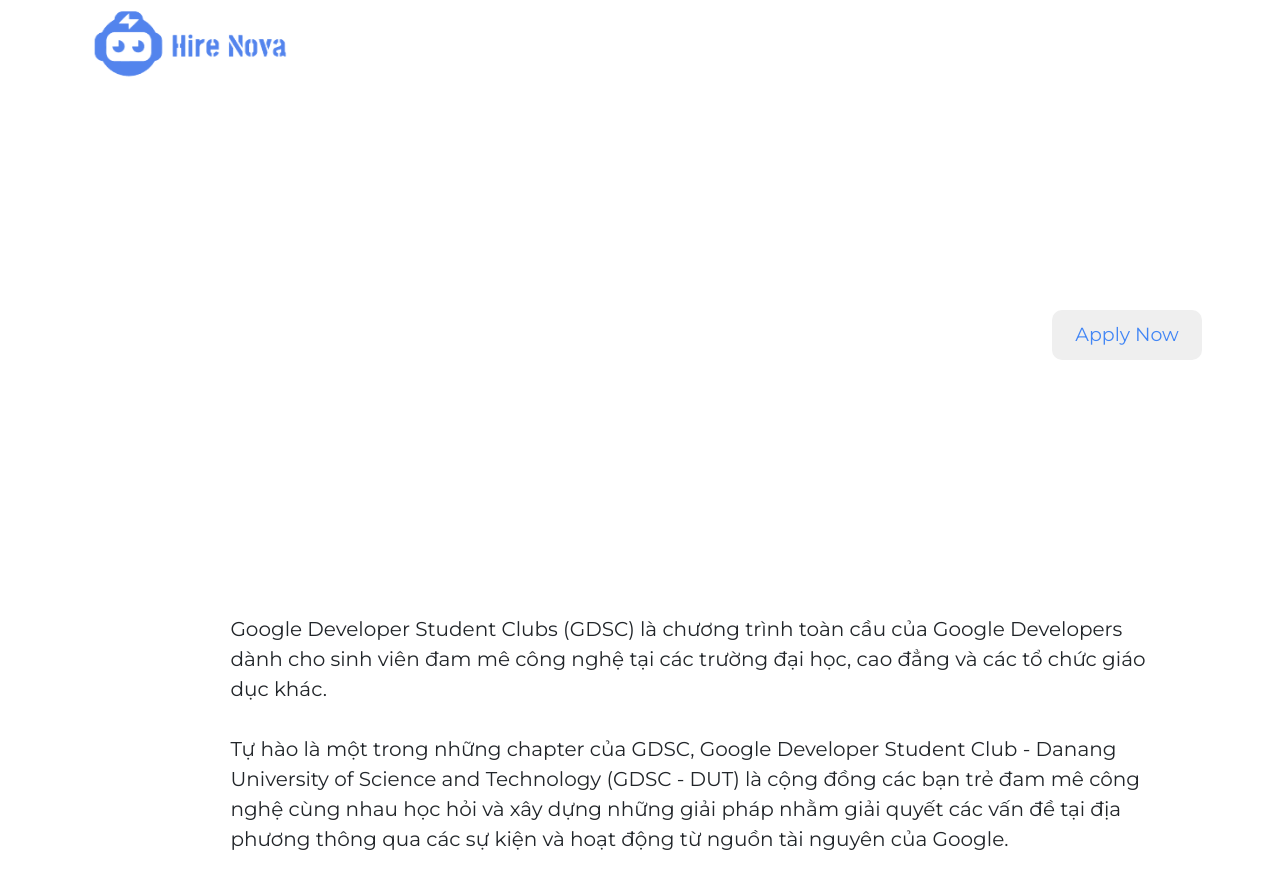
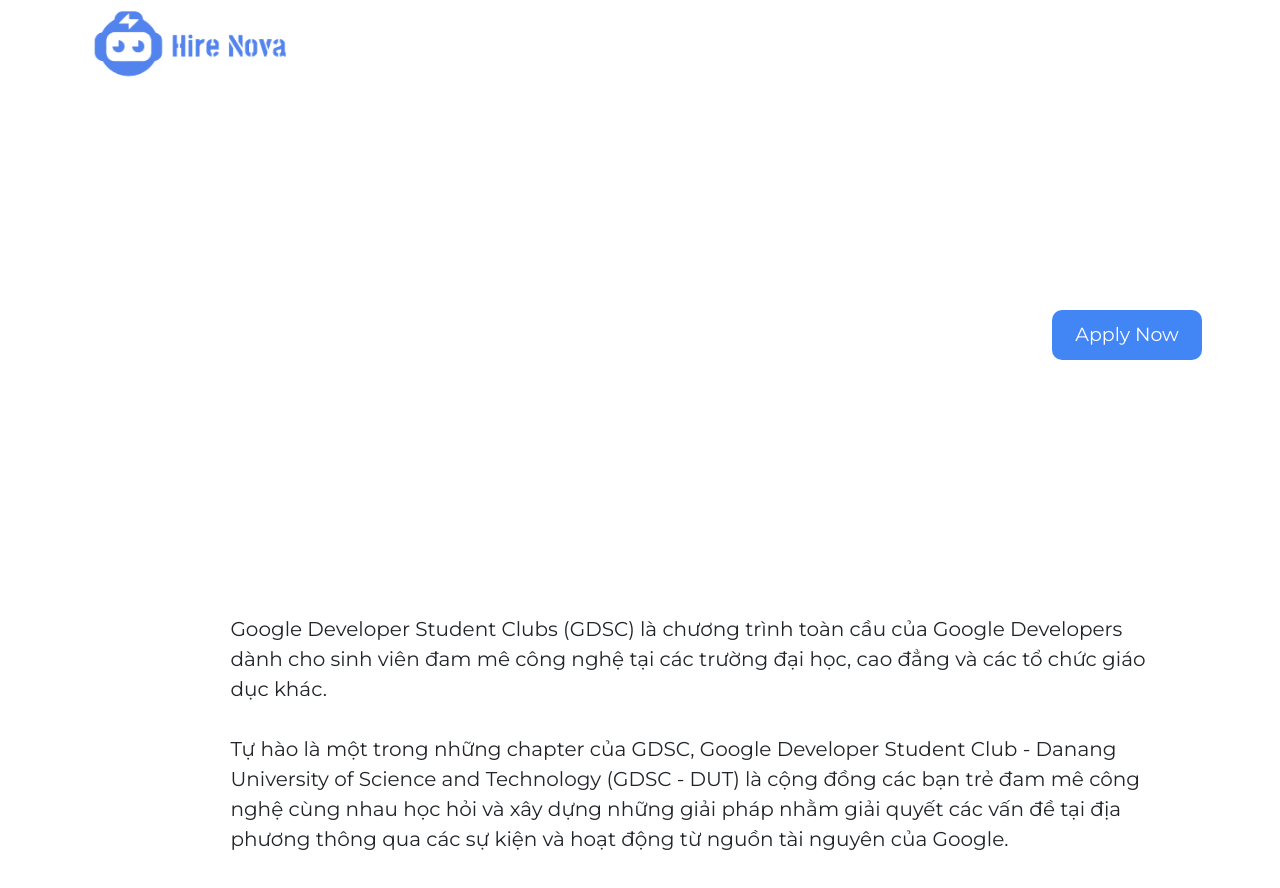
Before and after one commit to meishenry/HireNova, a plain HTML site: page JobDescription(notApply)/JobDescription(notApply).html in a window 1280 px wide. In both pictures the pointer is over the button "Apply Now". Shown: the top 888 px of the page. Drawn offline with nearby package versions, Linux system fonts and the light colour scheme.

Commit message:
HireNova beta v4

```diff
--- a/JobDescription(notApply)/style2.css
+++ b/JobDescription(notApply)/style2.css
@@ -120,6 +120,7 @@
     font-family: montserrat;
     font-size: 19px;
     color: #4286f5;
+    transition: all 0.2s ease-in-out;
 }
 
 .job-description-container {
@@ -136,6 +137,11 @@
     font-size: 20px;
 }
 
+.apply-button:hover {
+    color: white;
+    background-color: #4286f5;
+}
+
 @font-face {
     font-family: montserrat;
     src: url(./font/Montserrat-VariableFont_wght.ttf);
```
